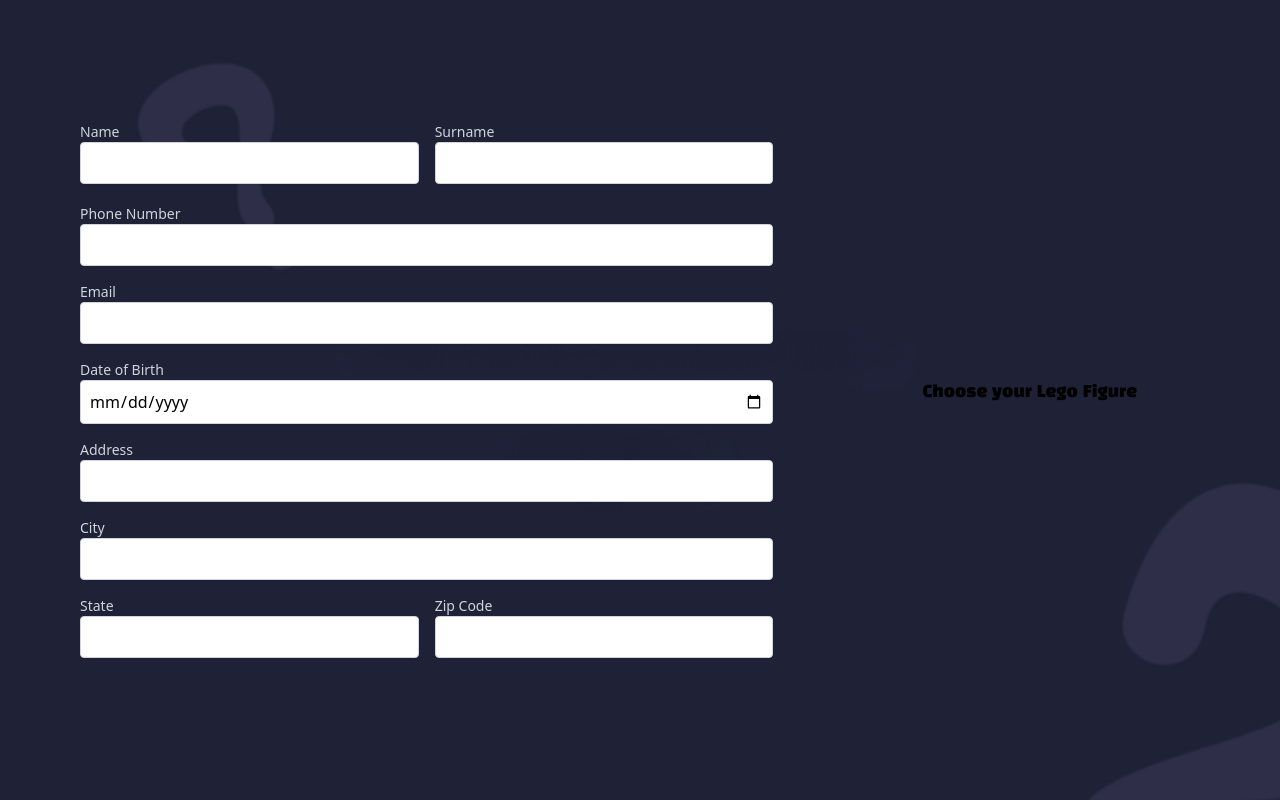
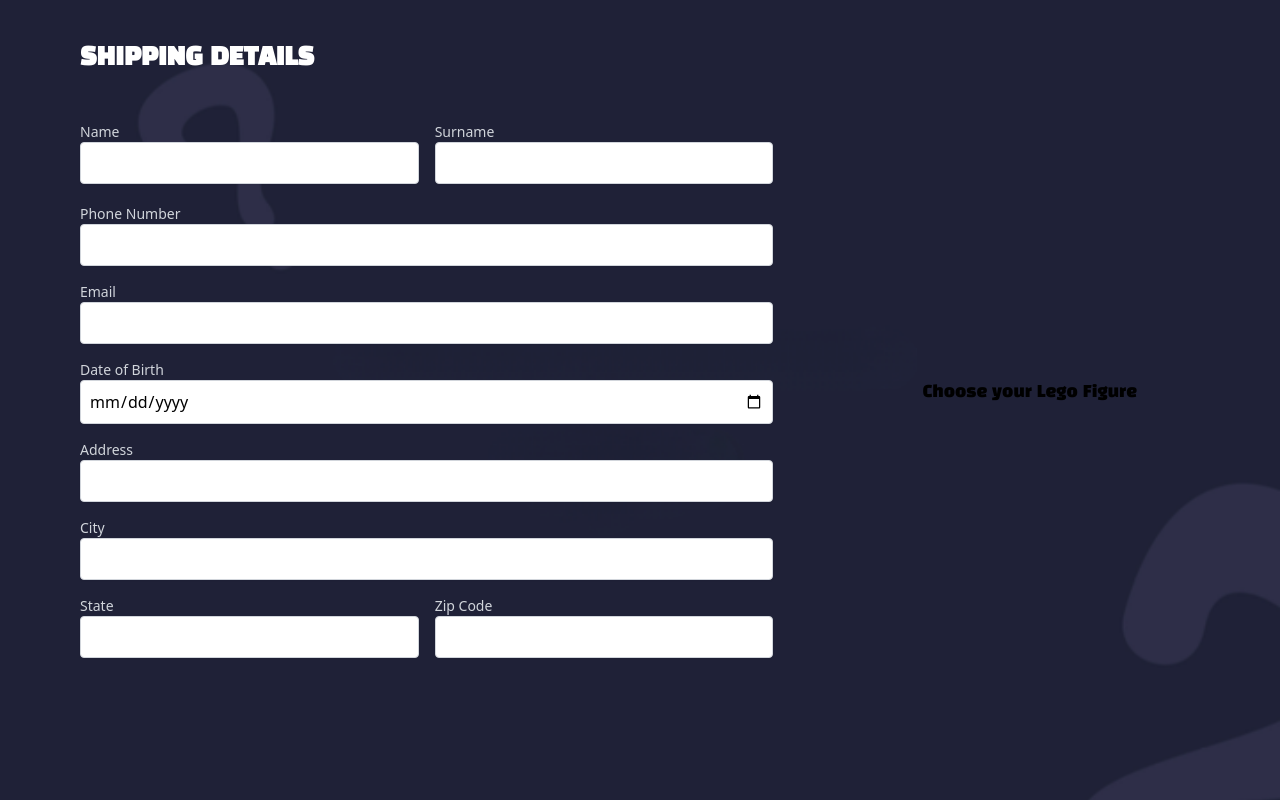
Before and after one commit to tsmolarczyk/lego-coding-task, a React (Vite) app: page /summary in a window 1280 px wide. Built offline with nearby package versions, Linux system fonts and the light colour scheme.

Commit message:
summary title added

```diff
--- a/src/components/Form.tsx
+++ b/src/components/Form.tsx
@@ -87,9 +87,13 @@ const Form = () => {
   }, [setOnSubmit, handleSubmit, onSubmit, isValid])
 
   return (
+    <>
+      <h1 className="text-2xl pl-20 mb-12 font-bold text-white ">
+        SHIPPING DETAILS{' '}
+      </h1>
       <form
         onSubmit={handleSubmit(onSubmit)}
-      className="font-sans space-y-4 p-20"
+        className="font-sans space-y-4 px-20 pb-20"
       >
         <div className="flex space-x-4">
           <div className="flex-1">
@@ -118,7 +122,9 @@ const Form = () => {
               id="surname"
               className="p-2 border border-gray-300 rounded shadow-sm w-full"
             />
-          <p className="text-red-500 text-xs mt-1">{errors.surname?.message}</p>
+            <p className="text-red-500 text-xs mt-1">
+              {errors.surname?.message}
+            </p>
           </div>
         </div>
         <div>
@@ -228,10 +234,13 @@ const Form = () => {
               id="zipCode"
               className="p-2 border border-gray-300 rounded shadow-sm w-full"
             />
-          <p className="text-red-500 text-xs mt-1">{errors.zipCode?.message}</p>
+            <p className="text-red-500 text-xs mt-1">
+              {errors.zipCode?.message}
+            </p>
           </div>
         </div>
       </form>
+    </>
   )
 }
 
```
Lines whose indentation alone changed are shown as unchanged.
